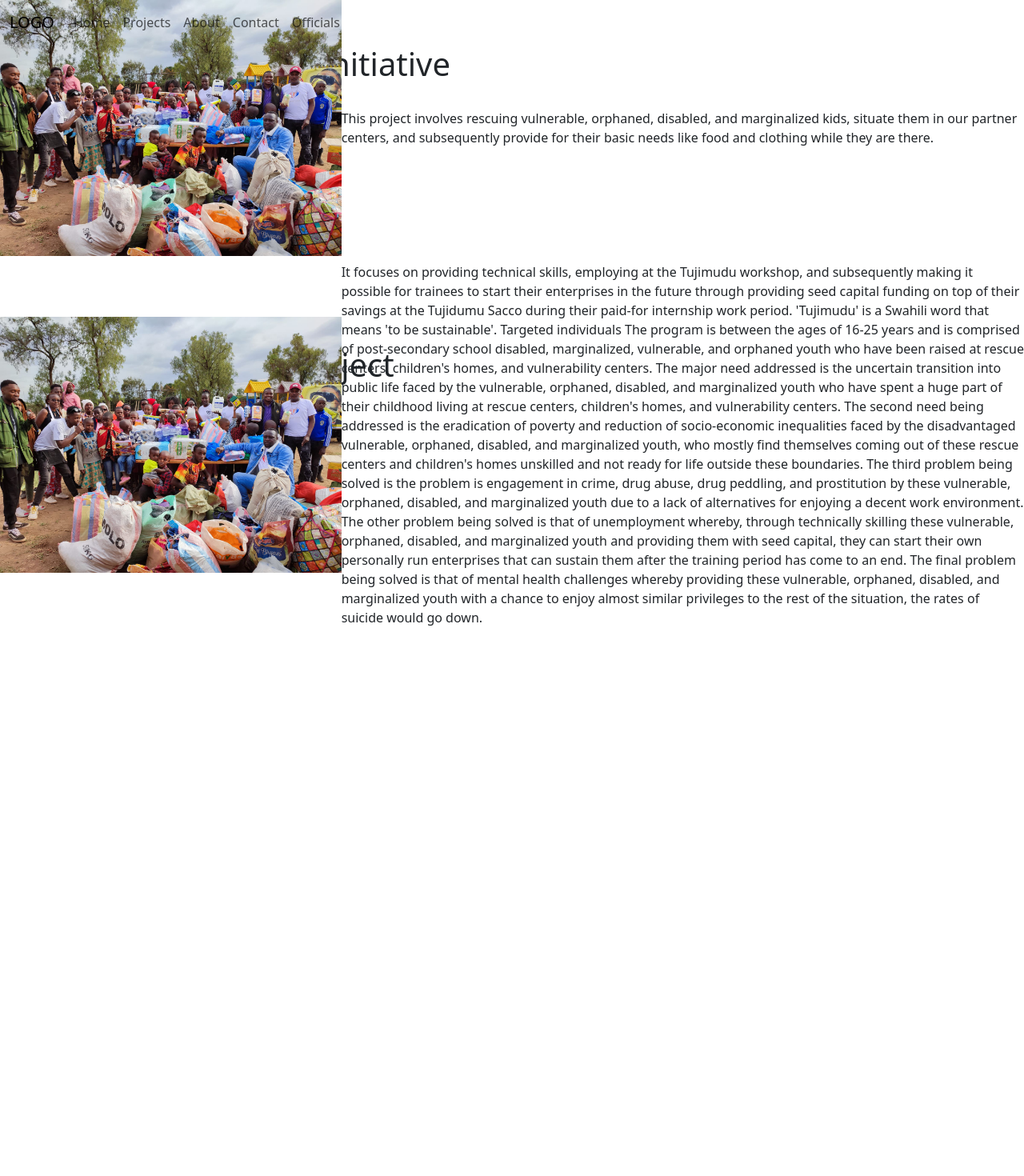
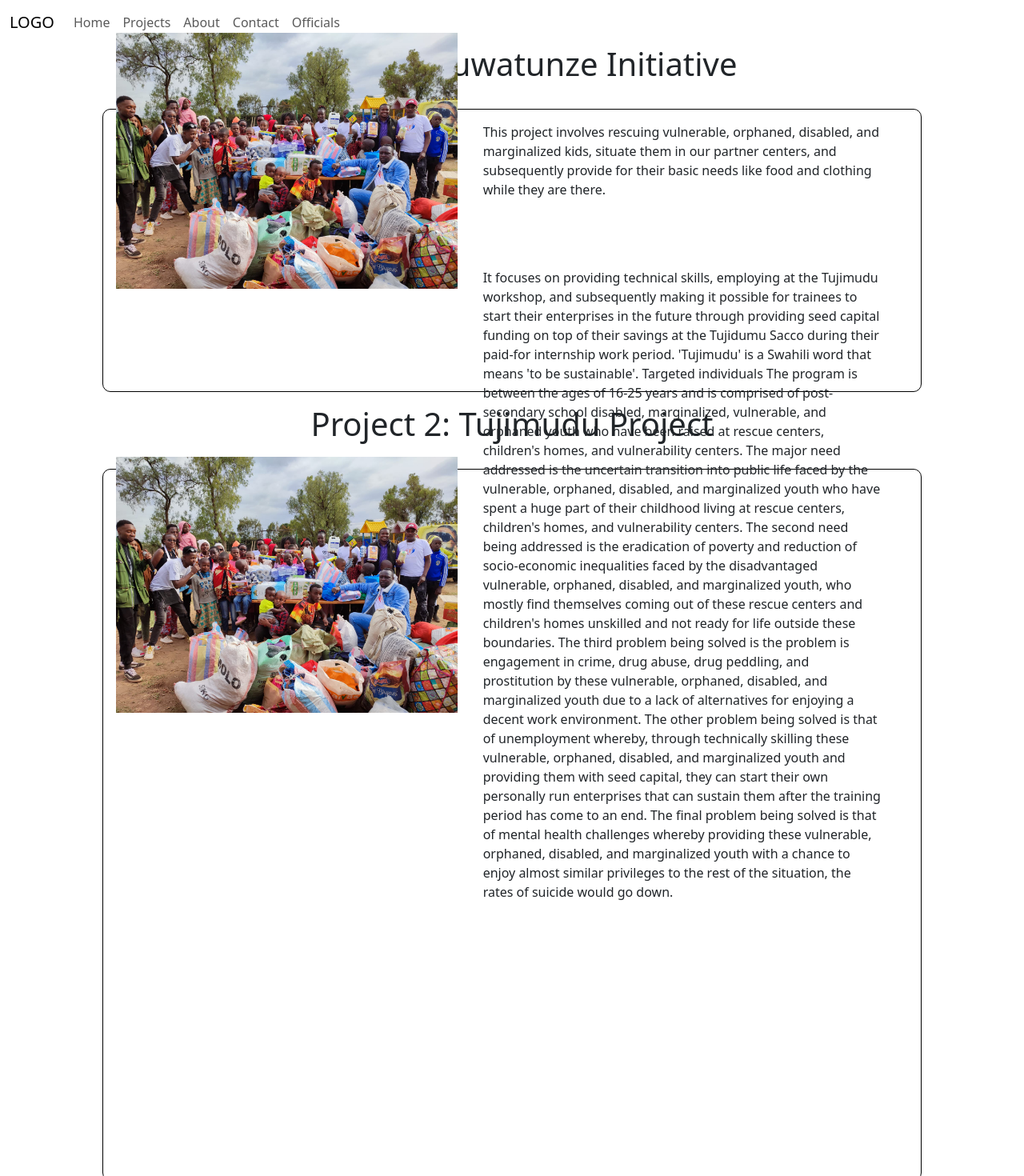
Before and after one commit to yegonkimutai/Happy-faces, a React (Create React App) app: page /projects in a window 1280 px wide. Shown: the top 1470 px of the page at 80% size. Before the commit the page ends 944 px from the top, so only its background shows below. Built offline with nearby package versions, Linux system fonts and the light colour scheme.

Commit message:
:lipstick: Add styles to project page

```diff
--- a/src/pages/Projects.js
+++ b/src/pages/Projects.js
@@ -4,9 +4,9 @@ import '../style/Projects.css'
 
 function Projects() {
   return (
-    <>
+    <div>
+         <h1 className='proj-title'>Project 1: Tuwatunze Initiative </h1>
          <div className='proj-cont'>
-         <h1>Project 1: Tuwatunze Initiative </h1>
          <div className='cont'>
         <div className='img-cont'>
             <img src={image11} alt=''  className='proj-img'/>
@@ -19,8 +19,8 @@ function Projects() {
     </div>
     </div>
 
-    <div className='proj-cont'>
-         <h1>Project2: Tujimudu Project </h1>
+         <h1 className='proj-title'>Project 2: Tujimudu Project </h1>
+    <div className='proj-cont-rev'>
          <div className='cont'>
         <div className='img-cont'>
             <img src={image11} alt=''  className='proj-img'/>
@@ -49,7 +49,7 @@ function Projects() {
         </div>
     </div>
     </div>
-    </>
+    </div>
 
   )
 }
--- a/src/style/Projects.css
+++ b/src/style/Projects.css
@@ -6,6 +6,31 @@
     ;
     justify-content: center;
     align-items: center;
+}
+
+.proj-cont {
+    max-width: 80%;
+    margin: auto;
+    border: 1px solid black;
+    padding: 1rem;
+    border-radius: 10px;
+    margin-bottom: 1rem;
+}
+
+.proj-cont-rev {
+    max-width: 80%;
+    margin: auto;
+    border: 1px solid black;
+    padding: 1rem;
+    border-radius: 10px;
+    display: flex;
+    flex-direction: row-reverse;
+    flex-wrap: wrap;
+}
+
+.proj-title {
+    text-align: center;
+    margin-bottom: 2rem;
 }
 
 .proj-img {
@@ -17,6 +42,7 @@
 .description {
     display: flex;
     align-items: center;
+    padding: 2rem;
 }
 
 @media (max-width: 500px) {
```
